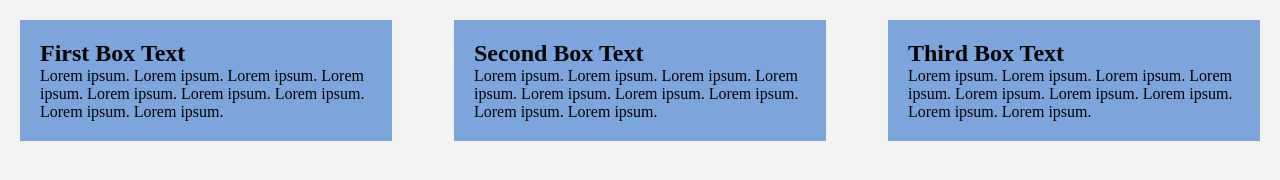
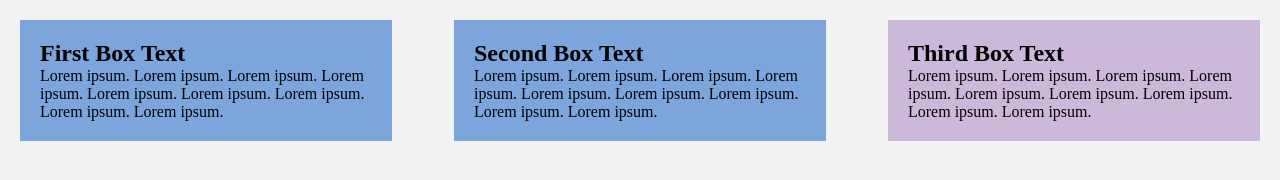
Before and after one commit to maxravel/cssFlexbox, a plain HTML site: page index.html in a window 1280 px wide. Drawn offline with Linux system fonts and the light colour scheme.

Commit message:
second on branch

```diff
--- a/css/style.css
+++ b/css/style.css
@@ -25,3 +25,5 @@
       justify-content: space-between;
     }
   }
+
+.box:nth-child(3) {background-color: #ccb9da;}
```
